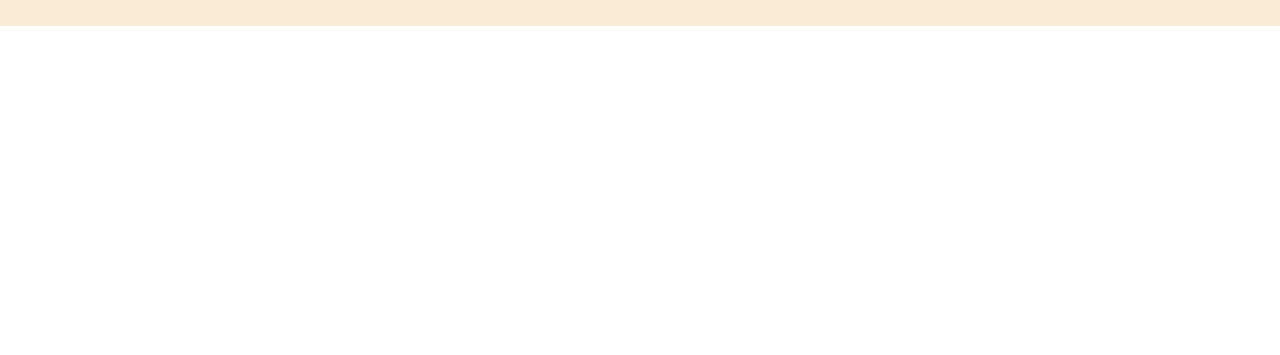
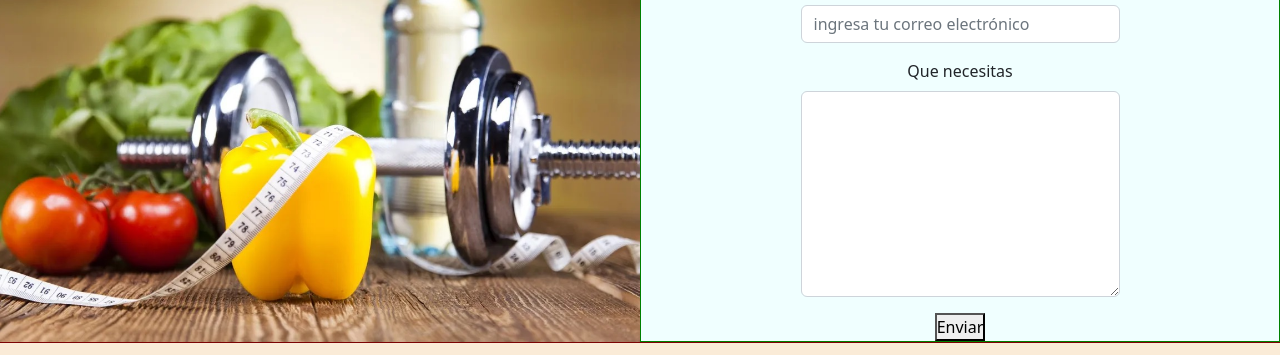
Before and after one commit to calmulieri/Pry-cursohtml-coderh, a plain HTML site: page pages/contacto.html in a window 1280 px wide. Shown: the part 282-637 px from the top of the page. Drawn offline with nearby package versions, Linux system fonts and the light colour scheme.

Commit message:
arreglos y page contactos

```diff
--- a/css/style.css
+++ b/css/style.css
@@ -97,6 +97,12 @@ body main .animate .titresto {
     font-size: 1.5rem;
     text-align: center;
 }
+body main .tit-info-interes{
+    display: flex;
+    flex-direction: row;
+    flex-wrap: wrap;
+
+}
 
 body main .titulo-opciones {
     display: flex;
@@ -195,8 +201,44 @@ body main .tit-info-interes h2 {
 body main .tit-info-interes p {
     font-size: 1rem;
 }
+/* Page contacto - Galeria contacto*/
+body main .galeria-contacto{
+    width: 100%;
+    display: flex;
+    flex-direction:row;
 
-/* css footer */
+}
+body main .galeria-contacto div{
+    width:50%;
+}
+body main .galeria-contacto div img{
+    width: 100%;
+    height: 100%;
+    overflow: hidden;
+    object-fit: cover;
+    flex-wrap: wrap;
+}
+
+body main .galeria-contacto .form-envio{
+    background-color:azure;
+    border: 1px solid green ;
+    width:50%;
+    display: flex;
+    flex-direction: column;
+    align-items: center;
+    justify-content: center;
+    flex-wrap: wrap;
+
+}
+body main .galeria-contacto .form-envio .mb-3{
+    width: 50%;
+    Display: flex;
+    flex-direction: column;
+    justify-content: center;
+    align-items: center;
+}
+
+/* css footer sector footer*/
 body footer {
     background-color: antiquewhite;
     height: 100px;
@@ -220,7 +262,7 @@ body footer a .miwhsap {
 
 }
 
-/* formatos responsive */
+/* formatos responsive  sector medias*/
 @media screen and (max-width:900px) {
 
     body main .galeria-notas .item-nota img {
--- a/pages/contacto.html
+++ b/pages/contacto.html
@@ -38,9 +38,28 @@
                 <p>Para una atención personalizada</p>
             </div>
         </section>
+        <section class="galeria-contacto">
+            <!-- imagen a la izquierda -->
+            <div>
+                <img src="../img/contacto.jpg" alt="contacto">
+            </div>
+            <!-- defino formulario para contacto -->
+            <div class="form-envio">
+                <h2> Formulario de contacto</h2>
+                <!-- bootstarp formulario -->
+                <div class="mb-3">
+                    <label for="exampleFormControlInput1" class="form-label">Correo electrónico</label>
+                    <input type="email" class="form-control" id="exampleFormControlInput1"
+                        placeholder="ingresa tu correo electrónico">
+                </div>
+                <div class="mb-3">
+                    <label for="exampleFormControlTextarea1" class="form-label">Que necesitas</label>
+                    <textarea class="form-control" id="exampleFormControlTextarea1" rows="8"></textarea>
+                </div>
+                <button type="Enviar">Enviar</button>
+            </div>
 
-
-
+        </section>
     </main>
     <footer>
         <a href="https://www.facebook.com/" target="_blank">
```
Also changed, not shown: index.html (+1 -3 lines), pages/quien.html (+1 -4 lines), img/contacto.jpg (added), img/importancia-nutricion-deportiva-1022.jpg.webp (deleted), img/importanutri.jpg (added), 2 other files.
